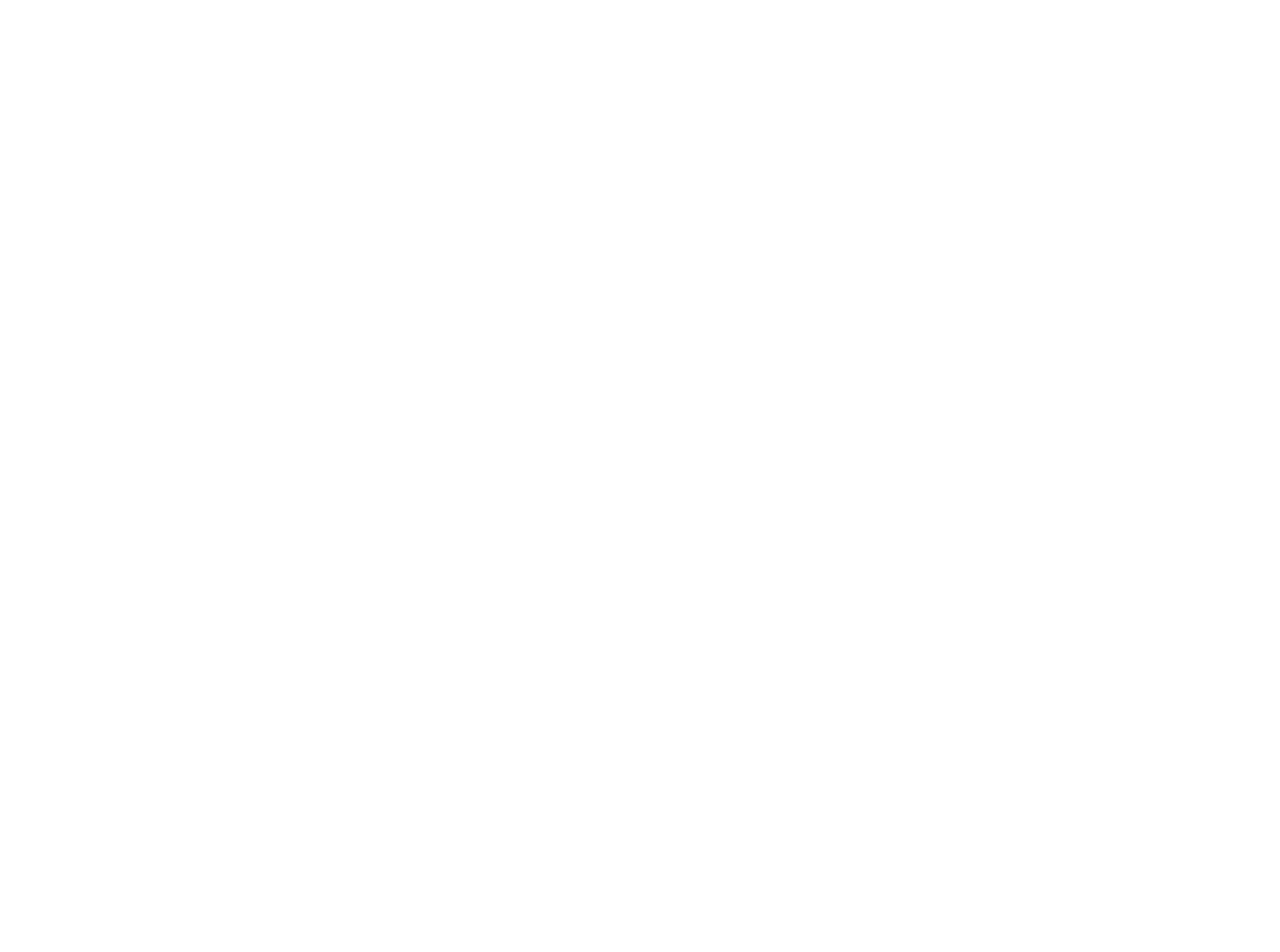
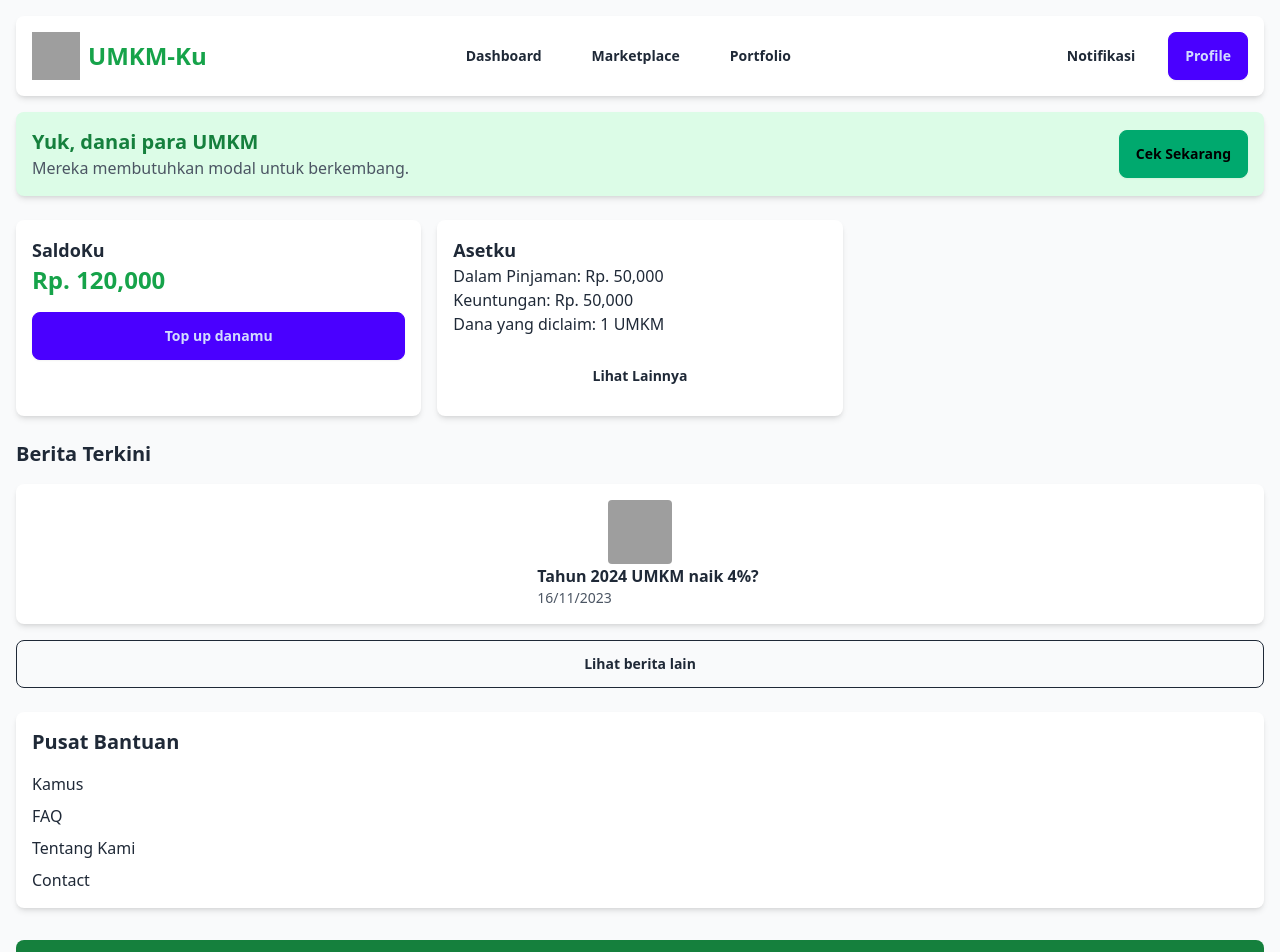
Before and after one commit to UMKM-Ku/UMKM-Ku, a Next.js app in the folder umkm-ku/: page /lender in a window 1280 px wide. Shown: the top 952 px of the page. Before the commit the page ends 800 px from the top, so only its background shows below. Built offline with nearby package versions, Linux system fonts and the light colour scheme; grey boxes are pictures that could not be loaded.

Commit message:
Lender Homepage

```diff
--- a/umkm-ku/src/app/lender/page.tsx
+++ b/umkm-ku/src/app/lender/page.tsx
@@ -1,3 +1,102 @@
+import { useState } from "react";
+
 export default function Lender() {
-  return <></>;
+  const [totalBalance, setTotalBalance] = useState(120000);
+  const [profit, setProfit] = useState(50000);
+  const [claimedCredit, setClaimedCredit] = useState(1);
+
+  return (
+    <>
+     <div className="min-h-screen bg-gray-50 p-4">
+      {/* Header */}
+      <header className="flex justify-between items-center bg-white p-4 rounded-lg shadow-md mb-4">
+        <div className="flex items-center">
+          <img src="/logo.png" alt="Logo UMKM-Ku" className="w-12 h-12" />
+          <h1 className="ml-2 text-2xl font-bold text-green-600">UMKM-Ku</h1>
+        </div>
+        <div className="flex space-x-4">
+          <button className="btn btn-ghost">Dashboard</button>
+          <button className="btn btn-ghost">Marketplace</button>
+          <button className="btn btn-ghost">Portfolio</button>
+        </div>
+        <div className="flex items-center space-x-4">
+          <button className="btn btn-ghost">Notifikasi</button>
+          <button className="btn btn-primary">Profile</button>
+        </div>
+      </header>
+
+      {/* Banner */}
+      <section className="bg-green-100 rounded-lg p-4 flex justify-between items-center shadow-md mb-6">
+        <div>
+          <h2 className="text-xl font-bold text-green-700">
+            Yuk, danai para UMKM
+          </h2>
+          <p className="text-gray-600">
+            Mereka membutuhkan modal untuk berkembang.
+          </p>
+        </div>
+        <button className="btn btn-success">Cek Sekarang</button>
+      </section>
+
+      {/* Informasi Aset */}
+      <section className="grid grid-cols-1 md:grid-cols-3 gap-4 mb-6">
+        <div className="card bg-white p-4 rounded-lg shadow-md">
+          <h3 className="text-lg font-semibold">SaldoKu</h3>
+          <p className="text-2xl font-bold text-green-600">Rp. {totalBalance.toLocaleString()}</p>
+          <button className="btn btn-primary mt-4">Top up danamu</button>
+        </div>
+        <div className="card bg-white p-4 rounded-lg shadow-md">
+          <h3 className="text-lg font-semibold">Asetku</h3>
+          <p>Dalam Pinjaman: Rp. {profit.toLocaleString()}</p>
+          <p>Keuntungan: Rp. {profit.toLocaleString()}</p>
+          <p>Dana yang diclaim: {claimedCredit} UMKM</p>
+          <button className="btn btn-ghost mt-4">Lihat Lainnya</button>
+        </div>
+      </section>
+
+      {/* Berita Terkini */}
+      <section className="mb-6">
+        <h2 className="text-xl font-semibold mb-4">Berita Terkini</h2>
+        <div className="grid gap-4">
+          <div className="card bg-white p-4 rounded-lg shadow-md flex items-center space-x-4">
+            <img src="/image-placeholder.jpg" alt="Berita" className="w-16 h-16 rounded" />
+            <div>
+              <h3 className="font-bold">Tahun 2024 UMKM naik 4%?</h3>
+              <p className="text-gray-600 text-sm">16/11/2023</p>
+            </div>
+          </div>
+        </div>
+        <button className="btn btn-outline w-full mt-4">Lihat berita lain</button>
+      </section>
+
+      {/* Pusat Bantuan */}
+      <section className="bg-white p-4 rounded-lg shadow-md">
+        <h2 className="text-xl font-semibold mb-4">Pusat Bantuan</h2>
+        <div className="space-y-2">
+          <div className="flex justify-between">
+            <p>Kamus</p>
+            <button className="text-blue-500"></button>
+          </div>
+          <div className="flex justify-between">
+            <p>FAQ</p>
+            <button className="text-blue-500"></button>
+          </div>
+          <div className="flex justify-between">
+            <p>Tentang Kami</p>
+            <button className="text-blue-500"></button>
+          </div>
+          <div className="flex justify-between">
+            <p>Contact</p>
+            <button className="text-blue-500"></button>
+          </div>
+        </div>
+      </section>
+
+      {/* Footer */}
+      <footer className="mt-8 p-4 bg-green-700 text-white text-center rounded-lg">
+        <p>Copyright ©2024, UMKM-Ku</p>
+      </footer>
+    </div>
+    </>
+  )
 }
```
